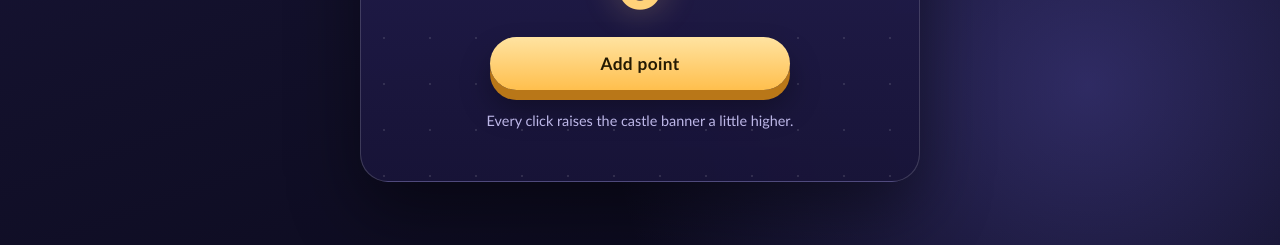
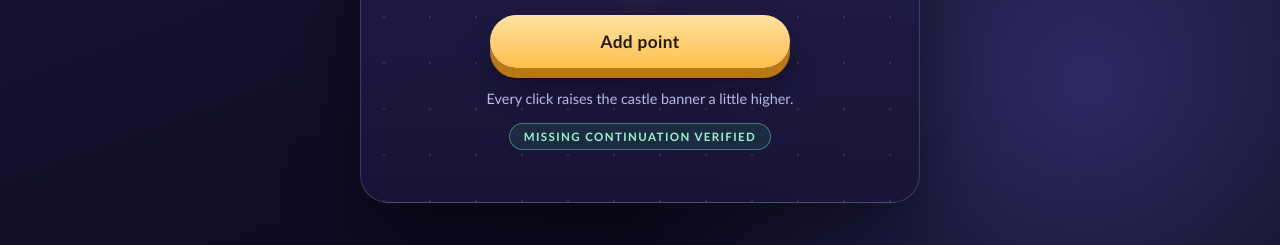
Before and after one commit to denaidark/OhMyGithub, a website built with Vite: page index.html in a window 1280 px wide. Shown: the part 555-800 px from the top of the page. Built offline with nearby package versions, Linux system fonts and the light colour scheme.

Commit message:
Add missing continuation verified label to castle counter

```diff
--- a/index.html
+++ b/index.html
@@ -18,6 +18,7 @@
           Add point
         </button>
         <p class="hint">Every click raises the castle banner a little higher.</p>
+        <p class="verify-label" role="status">missing continuation verified</p>
       </section>
     </main>
     <script type="module" src="./src/main.js"></script>
--- a/src/style.css
+++ b/src/style.css
@@ -143,6 +143,22 @@ h1 {
   color: #bdb7e8;
 }
 
+.verify-label {
+  position: relative;
+  z-index: 1;
+  display: inline-block;
+  margin: 16px auto 0;
+  padding: 6px 14px;
+  border: 1px solid rgba(140, 245, 199, 0.4);
+  border-radius: 999px;
+  background: rgba(41, 173, 124, 0.14);
+  font-size: 0.72rem;
+  font-weight: 700;
+  letter-spacing: 0.12em;
+  text-transform: uppercase;
+  color: #9df5cd;
+}
+
 @keyframes pop {
   50% {
     transform: translateY(4px) scale(0.97);
```
Also changed, not shown: dist/assets/index-B05eyVNp.css (added), dist/assets/index-C-74RjiO.js (renamed from dist/assets/index-SqfPSTgo.js), dist/assets/index-egTeu5IB.css (deleted), dist/index.html.
